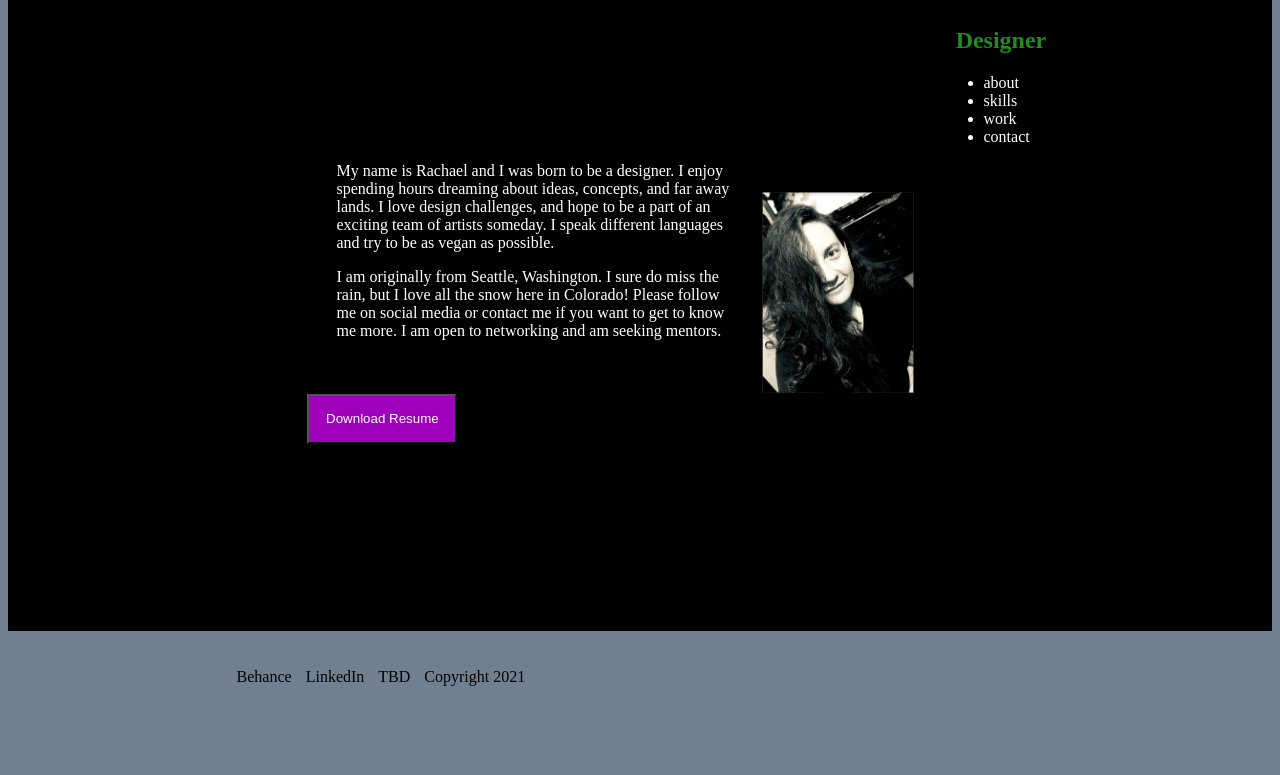
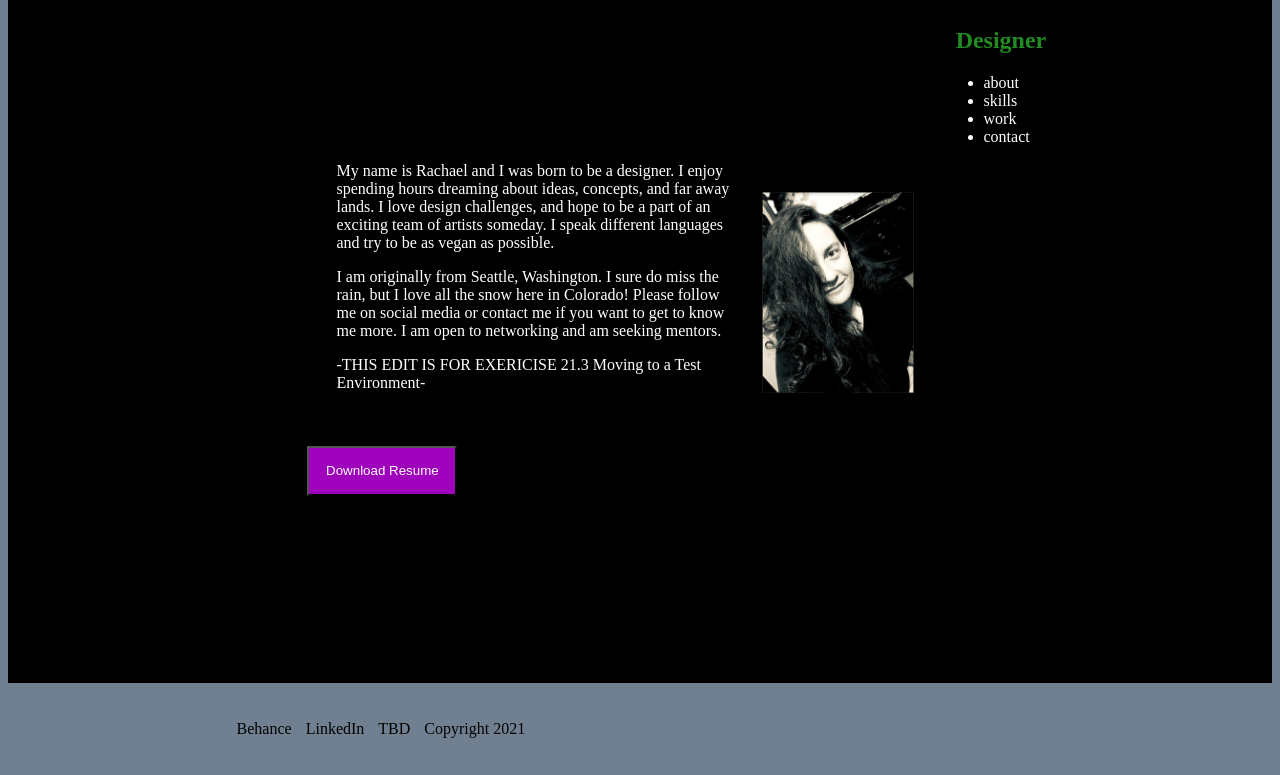
Before and after one commit to jchagnon81/UX_UI_HW_17, a plain HTML site: page index.html in a window 1280 px wide. Shown: the part 56-831 px from the top of the page. Before the commit the page ends 800 px from the top, so only its background shows below. Drawn offline with Linux system fonts and the light colour scheme.

Commit message:
activity 21.3-01
move to test

```diff
--- a/index.html
+++ b/index.html
@@ -40,6 +40,8 @@
                                     I am open to networking and am seeking mentors.
                                 </p>
 
+                                <p>-THIS EDIT IS FOR EXERICISE 21.3 Moving to a Test Environment-</p>
+
                         </div>
 
 
```
